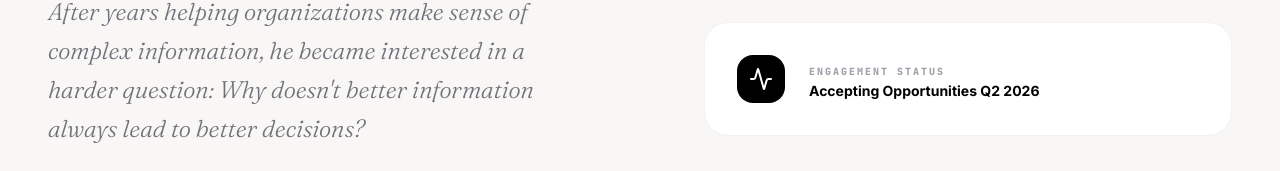
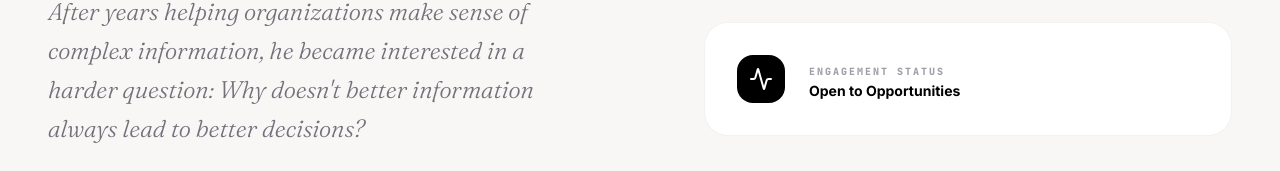
Before and after one commit to WYSIATI46/yellowlights-portfolio, a React (Vite) app: page / in a window 1280 px wide. Shown: the part 10039-10210 px from the top of the page. Built offline with nearby package versions, Linux system fonts and the light colour scheme.

Commit message:
Use evergreen opportunity status in contact section

```diff
--- a/App.tsx
+++ b/App.tsx
@@ -291,7 +291,7 @@ const App: React.FC = () => {
                 </div>
                 <div>
                   <span className="mono text-[10px] uppercase font-black tracking-[0.2em] text-zinc-400">Engagement Status</span>
-                  <p className="text-sm font-bold text-black">Accepting Opportunities Q2 2026</p>
+                  <p className="text-sm font-bold text-black">Open to Opportunities</p>
                 </div>
               </div>
             </div>
```
